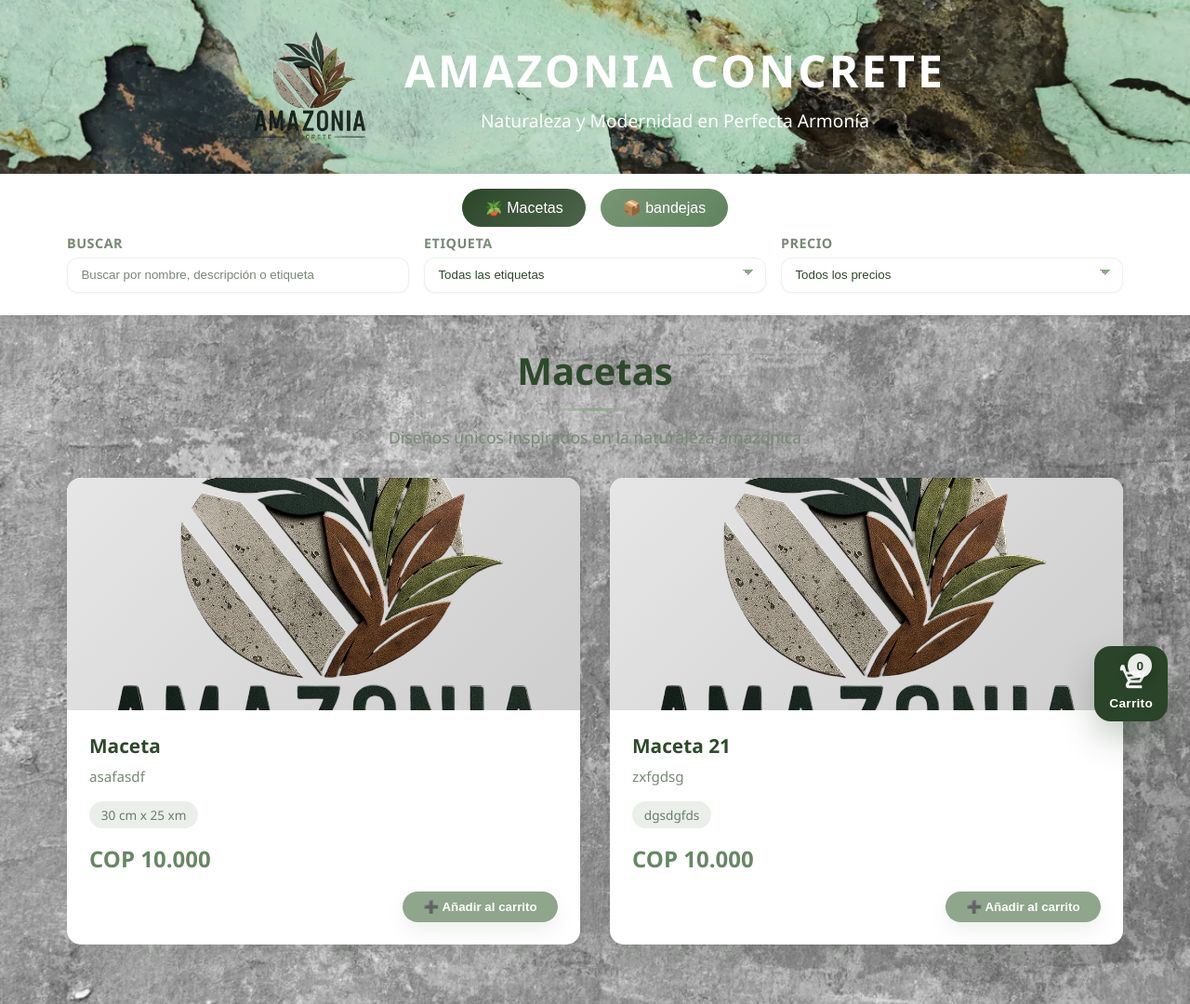
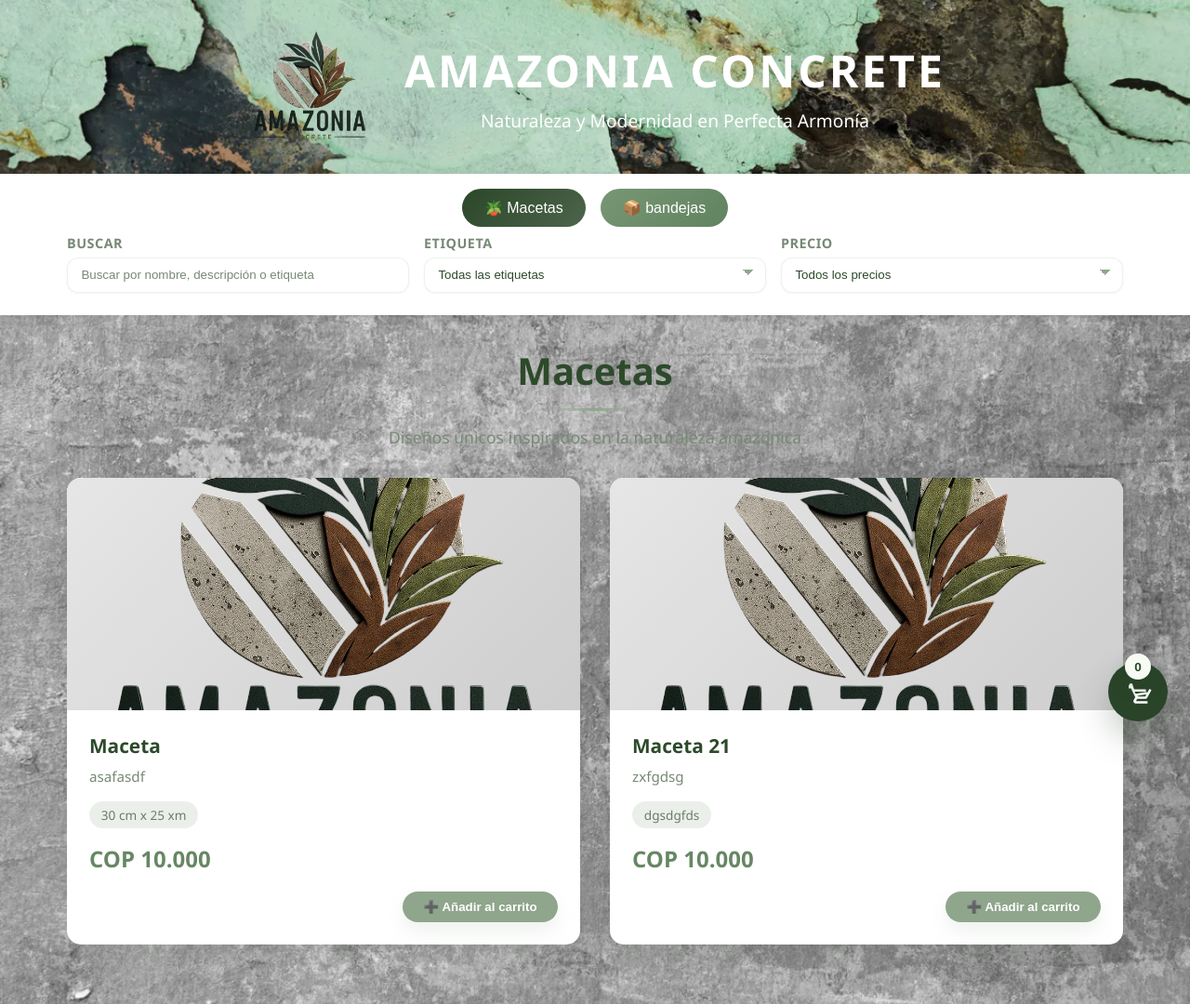
Before and after one commit to RyzenG/Catalogo-Amazonia, a plain HTML site: page index.html in a window 1280 px wide. Shown: the top 1080 px of the page at 93% size. Drawn offline with Linux system fonts and the light colour scheme.

Commit message:
Refine floating cart toggle layout

```diff
--- a/index.html
+++ b/index.html
@@ -835,40 +835,31 @@
             bottom: 1.5rem;
             right: 1.5rem;
             z-index: 1100;
+            width: 4rem;
+            height: 4rem;
             background: #294428;
             color: #ffffff;
             border: none;
-            border-radius: 18px;
+            border-radius: 50%;
             display: inline-flex;
-            flex-direction: column;
             align-items: center;
             justify-content: center;
-            gap: 0.35rem;
-            padding: 0.85rem 1rem 0.75rem;
+            padding: 0;
             font-weight: 600;
-            min-width: 4.5rem;
             box-shadow: 0 18px 35px rgba(41, 68, 40, 0.25);
             cursor: pointer;
             transition: transform 0.2s ease, box-shadow 0.2s ease;
         }
 
         .selected-products-toggle__icon {
-            position: relative;
-            display: inline-flex;
-            align-items: center;
-            justify-content: center;
-            width: 2.2rem;
-            height: 2.2rem;
+            width: 1.9rem;
+            height: 1.9rem;
+            color: currentColor;
         }
 
         .selected-products-toggle__icon svg {
             width: 100%;
             height: 100%;
-        }
-
-        .selected-products-toggle__label {
-            font-size: 0.85rem;
-            letter-spacing: 0.3px;
         }
 
         .selected-products-toggle:hover,
@@ -884,19 +875,21 @@
 
         .selected-products-toggle__badge {
             position: absolute;
-            top: -0.3rem;
-            right: -0.3rem;
-            min-width: 1.6rem;
-            height: 1.6rem;
+            top: -0.55rem;
+            left: 50%;
+            transform: translateX(-50%);
+            min-width: 1.75rem;
+            height: 1.75rem;
             border-radius: 999px;
-            background: rgba(255, 255, 255, 0.9);
+            background: #f7fbf4;
             color: #294428;
             display: inline-flex;
             align-items: center;
             justify-content: center;
             font-size: 0.85rem;
             font-weight: 700;
-            box-shadow: 0 4px 12px rgba(0, 0, 0, 0.25);
+            padding: 0 0.35rem;
+            box-shadow: 0 8px 18px rgba(41, 68, 40, 0.3);
         }
 
         .selected-products-panel {
@@ -1165,12 +1158,7 @@
         @media (max-width: 768px) {
             .selected-products-toggle {
                 right: 1rem;
-                left: 1rem;
-                width: calc(100% - 2rem);
-                flex-direction: row;
-                justify-content: center;
-                gap: 0.75rem;
-                border-radius: 14px;
+                bottom: 1rem;
             }
 
             .selected-products-panel {
@@ -1332,13 +1320,12 @@
 
 
     <button type="button" class="selected-products-toggle" id="selectedPanelToggle" aria-controls="selectedProductsPanel" aria-expanded="false" aria-haspopup="dialog">
+        <span class="selected-products-toggle__badge" id="selectedProductsCount" aria-hidden="true">0</span>
         <span class="selected-products-toggle__icon" aria-hidden="true">
             <svg viewBox="0 0 24 24" xmlns="http://www.w3.org/2000/svg" role="img" focusable="false">
                 <path d="M7 5h-2l-1 2v2h2l3.6 7.59-1.35 2.41c-.16.28-.25.61-.25.95 0 1.1.9 2 2 2h10v-2h-9.42c-.14 0-.25-.11-.25-.25l.03-.12.9-1.58h6.74c.75 0 1.41-.41 1.75-1.03l3.58-6.49-1.74-1-3.58 6.49h-6.12l-.32-.59 8.05-1.28-.31-1.96-9.42 1.49-.95-1.76h9.65v-2h-10z" fill="currentColor"/>
             </svg>
-            <span class="selected-products-toggle__badge" id="selectedProductsCount" aria-hidden="true">0</span>
         </span>
-        <span class="selected-products-toggle__label">Carrito</span>
         <span class="sr-only">Abrir carrito</span>
     </button>
     <aside class="selected-products-panel" id="selectedProductsPanel" role="region" aria-live="polite" aria-labelledby="selectedProductsTitle" aria-hidden="true" tabindex="-1">
```
Also changed, not shown: admin.js.
